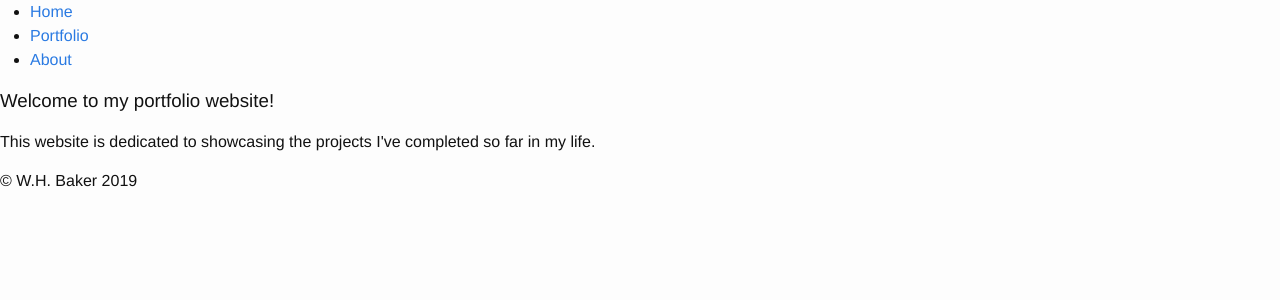
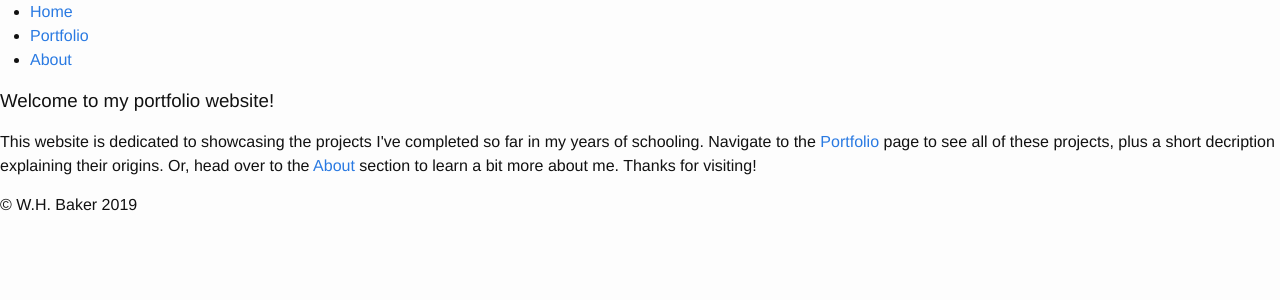
Before and after one commit to WesOnCoding/WesOnCoding.github.io, a Jekyll site: the page index.html, which Jekyll copies as it is, in a window 1280 px wide. Shown: the top 300 px of the page. Built offline with Jekyll 4.4.1, drawn with Linux system fonts in a browser that asks for light colours.

Commit message:
Update index.html

```diff
--- a/index.html
+++ b/index.html
@@ -18,10 +18,10 @@
 
         <h3>Welcome to my portfolio website!</h3>
 
-        <p>This website is dedicated to showcasing the projects I've completed so far in my life.</p>
+        <p>This website is dedicated to showcasing the projects I've completed so far in my years of schooling. Navigate to the <a href="portfolio.html">Portfolio</a> page to see all of these projects, plus a short decription explaining their origins. Or, head over to the <a href="about.html">About</a> section to learn a bit more about me. Thanks for visiting!</p>
 
         <div class="footer">
-            <p>&copy; W.H. Baker 2019</p>
+            <p>&copy; W.H. Baker 2019</p
         </div>
     </body>
 </html>
```
